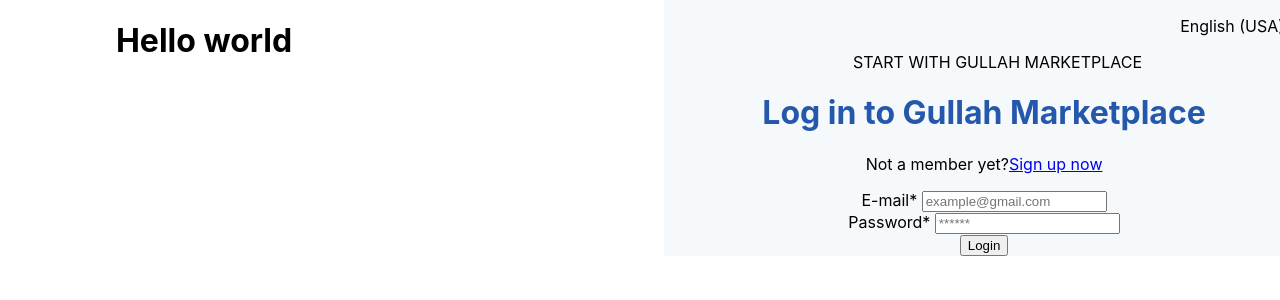
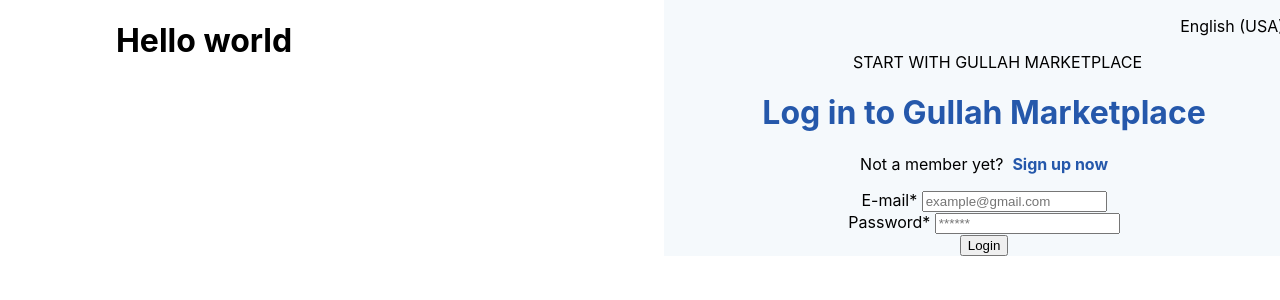
Before and after one commit to Mustafa-ilahi/Gullah-MarketPlace, a React (Create React App) app: page /login in a window 1280 px wide. Shown: the top 300 px of the page. Built offline with nearby package versions, Linux system fonts and the light colour scheme.

Commit message:
login completed

```diff
--- a/src/components/Login/index.css
+++ b/src/components/Login/index.css
@@ -30,3 +30,9 @@
     display: flex;
     justify-content: flex-start;
 }
+
+#signup-tag{
+    text-decoration: none;
+    color: #2558ab;
+    font-weight: bold;
+}
--- a/src/components/Login/index.js
+++ b/src/components/Login/index.js
@@ -29,8 +29,8 @@
                 </p>
                 <p id="start-text">&nbsp; &nbsp; &nbsp; &nbsp; &nbsp; &nbsp; &nbsp; &nbsp; &nbsp; &nbsp; &nbsp; &nbsp; &nbsp; &nbsp; &nbsp; &nbsp; &nbsp; &nbsp; &nbsp; &nbsp; &nbsp; START WITH GULLAH MARKETPLACE</p>
                 <h1 id="heading">Log in to Gullah Marketplace</h1>
-                <p>Not a member yet?
-                    <Link to="/signup">Sign up now</Link>
+                <p>Not a member yet? &nbsp;
+                    <Link to="/signup" id="signup-tag">Sign up now</Link>
                 </p>
                 <label>E-mail* </label>
                 <input placeholder="example@gmail.com" onChange={(e)=>setEmail(e.target.value)}/>
```
